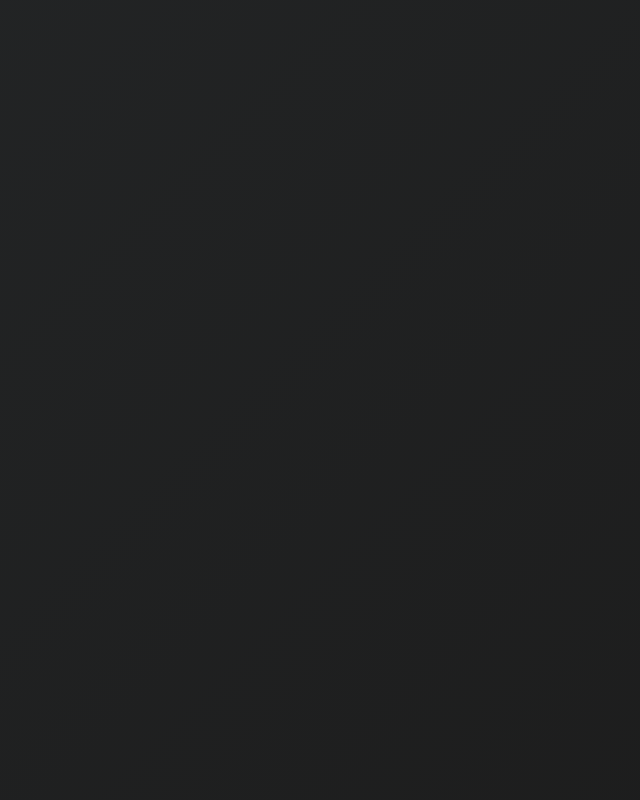
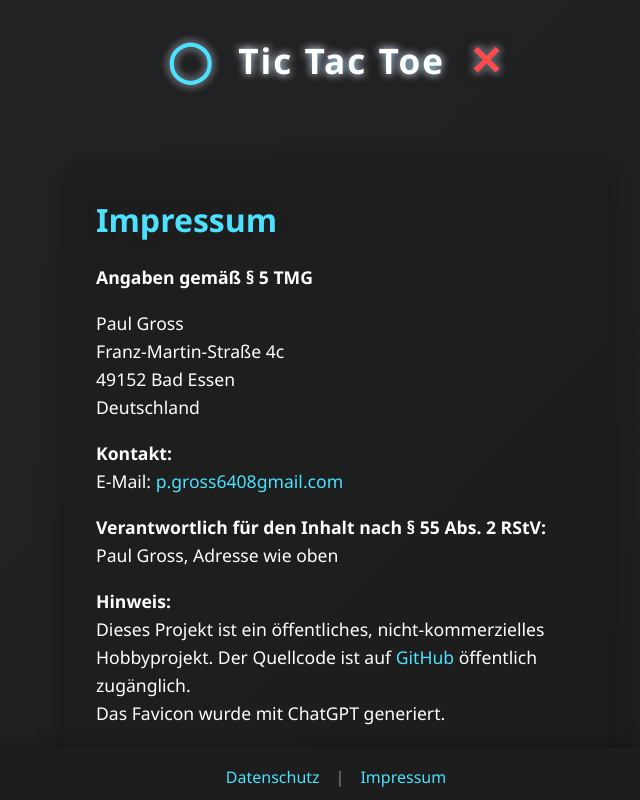
Before and after one commit to Paveluschka250/tic_tac_toe, a plain HTML site: page pages/impressum.html in a window 1280 px wide. Shown: the whole page, without its empty margins (304-944 px from the left). Drawn offline with Linux system fonts and the light colour scheme.

Commit message:
feat: add stylish header and sticky footer with legal links to all pages

```diff
--- a/css/style.css
+++ b/css/style.css
@@ -1,3 +1,75 @@
+/* Info-Box für Impressum/Datenschutz */
+.info-box {
+    background: rgba(30,30,30,0.92);
+    color: #fff;
+    border-radius: 18px;
+    box-shadow: 0 4px 24px rgba(0,0,0,0.25);
+    padding: 32px 32px 24px 32px;
+    max-width: 480px;
+    margin: 32px auto 0 auto;
+    font-size: 1.1rem;
+    line-height: 1.6;
+    text-align: left;
+}
+.info-box h2 {
+    margin-top: 0;
+    margin-bottom: 18px;
+    font-size: 2rem;
+    color: #4be1ff;
+    text-shadow: 0 0 8px #222;
+}
+.info-box a {
+    color: #4be1ff;
+    text-decoration: none;
+    transition: color 0.2s;
+}
+.info-box a:hover {
+    color: #ff4b4b;
+    text-decoration: underline;
+}
+/* Spielerischer Titel */
+.game-title {
+    display: flex;
+    align-items: center;
+    justify-content: center;
+    font-size: 2.5rem;
+    font-family: 'Segoe UI', 'Arial', sans-serif;
+    margin: 32px 0 12px 0;
+    letter-spacing: 2px;
+    gap: 12px;
+    text-shadow: 0 0 12px #222, 0 0 8px #4be1ff, 0 0 8px #ff4b4b;
+}
+
+/* Footer immer unten */
+.footer {
+    width: 100vw;
+    background: rgba(30,30,30,0.95);
+    color: #bbb;
+    font-size: 1rem;
+    text-align: center;
+    padding: 18px 0 12px 0;
+    position: fixed;
+    left: 0;
+    bottom: 0;
+    z-index: 1200;
+    box-shadow: 0 -2px 16px rgba(0,0,0,0.25);
+}
+.footer-links {
+    display: flex;
+    justify-content: center;
+    align-items: center;
+    gap: 8px;
+}
+.footer a {
+    color: #4be1ff;
+    text-decoration: none;
+    font-weight: 500;
+    transition: color 0.2s;
+}
+.footer a:hover {
+    color: #ff4b4b;
+    text-decoration: underline;
+}
 /* Overlay-Message Siegesfarben */
 .overlay-message {
     background: rgba(30,30,30,0.92);
--- a/pages/impressum.html
+++ b/pages/impressum.html
@@ -9,8 +9,36 @@
     <title>Titel - Impressum</title>
   </head>
   <body>
-    <header></header>
-    <main></main>
-    <footer></footer>
+    <header>
+      <h1 class="game-title">
+        <span class="circle">◯</span>
+        <span style="margin: 0 12px; font-size: 2.2rem; color: #fff; letter-spacing: 2px; text-shadow: 0 0 8px #4be1ff, 0 0 8px #ff4b4b;">Tic Tac Toe</span>
+        <span class="cross">✕</span>
+      </h1>
+    </header>
+    <main style="min-height: 60vh; display: flex; flex-direction: column; align-items: center; justify-content: center;">
+      <section class="info-box">
+        <h2>Impressum</h2>
+        <p><strong>Angaben gemäß § 5 TMG</strong></p>
+        <p>Paul Gross<br>
+        Franz-Martin-Straße 4c<br>
+        49152 Bad Essen<br>
+        Deutschland</p>
+        <p><strong>Kontakt:</strong><br>
+        E-Mail: <a href="mailto:p.gross6408gmail.com">p.gross6408gmail.com</a></p>
+        <p><strong>Verantwortlich für den Inhalt nach § 55 Abs. 2 RStV:</strong><br>
+        Paul Gross, Adresse wie oben</p>
+        <p><strong>Hinweis:</strong><br>
+        Dieses Projekt ist ein öffentliches, nicht-kommerzielles Hobbyprojekt. Der Quellcode ist auf <a href="https://github.com/Paveluschka250/tic_tac_toe" target="_blank">GitHub</a> öffentlich zugänglich.<br>
+        Das Favicon wurde mit ChatGPT generiert.</p>
+      </section>
+    </main>
+    <footer class="footer">
+      <div class="footer-links">
+        <a href="./privacy-policy.html">Datenschutz</a>
+        <span style="margin: 0 8px; color: #888;">|</span>
+        <a href="./impressum.html">Impressum</a>
+      </div>
+    </footer>
   </body>
 </html>
```
Also changed, not shown: index.html (+14 -2 lines), pages/privacy-policy.html (+28 -3 lines).
